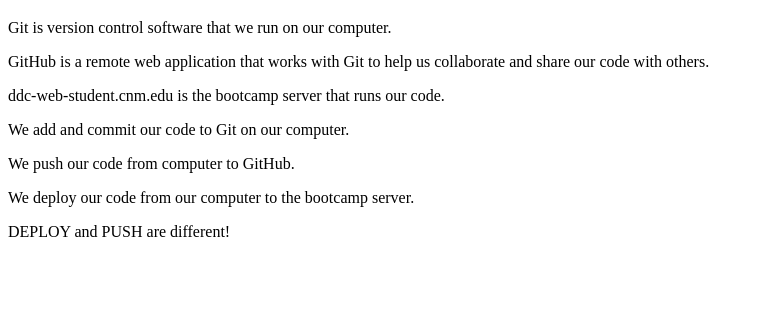
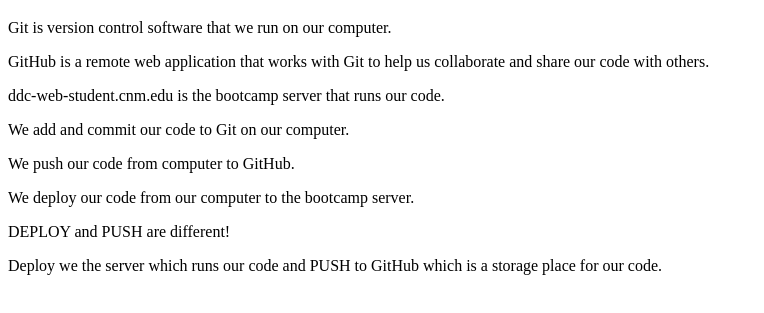
Before and after one commit to AFYAWellth/pre-work-phase-1, a plain HTML site: page index.html in a window 1280 px wide. Shown: the part 61-374 px from the top of the page, without its empty margins (0-764 px from the left). Drawn offline with Linux system fonts and the light colour scheme.

Commit message:
Added Index.html file

```diff
--- a/index.html
+++ b/index.html
@@ -13,3 +13,4 @@
 <p>We push our code from computer to GitHub.</p>
 <p>We deploy our code from our computer to the bootcamp server.</p>
 <p>DEPLOY and PUSH are different!</p>
+<p>Deploy we the server which runs our code and PUSH to GitHub which is a storage place for our code.<p>
```
